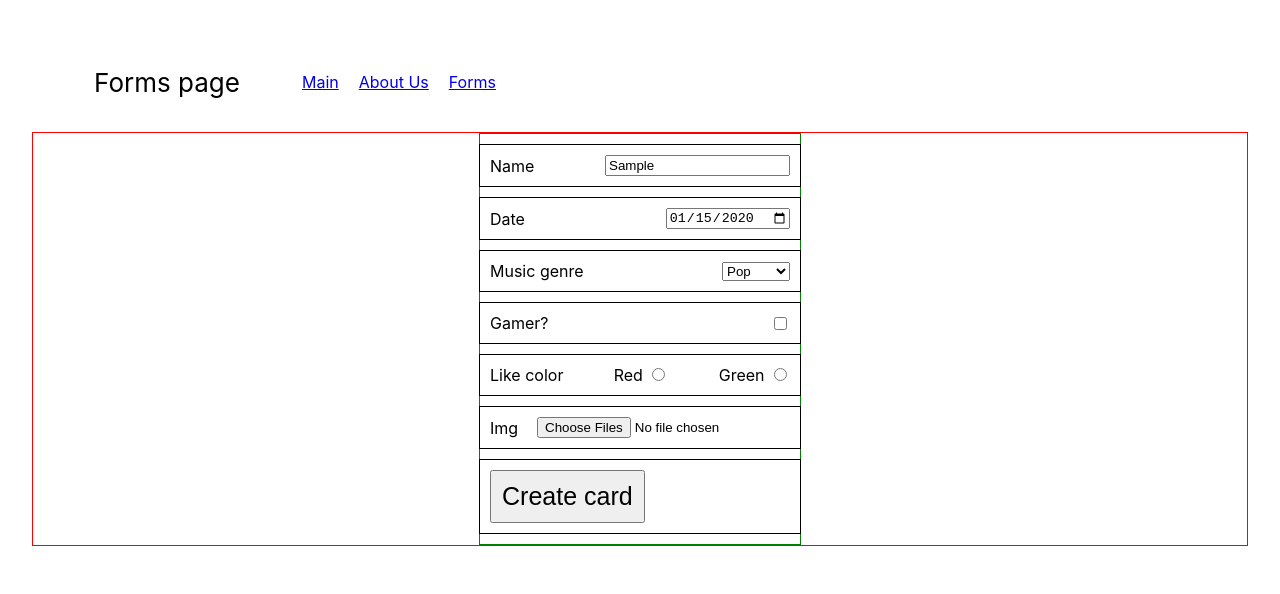
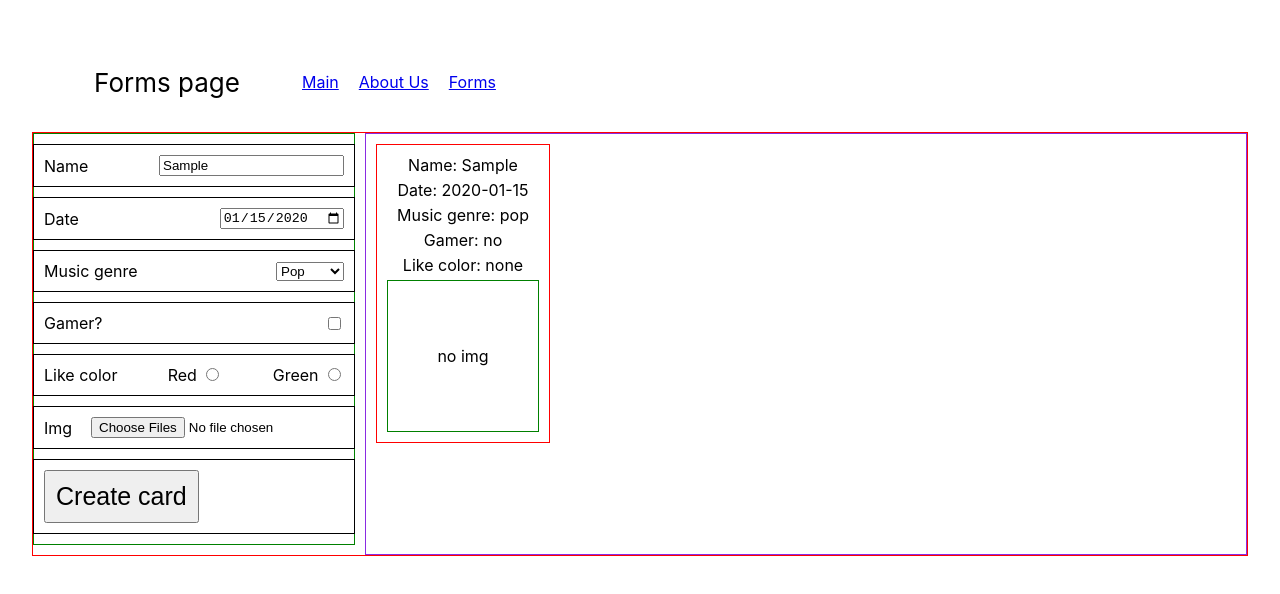
Before and after one commit to olegpl1993/reactRSS, a React (Vite) app: page /forms in a window 1280 px wide. Both pictures are taken after typing "Sample", "2020-01-15" into the empty fields and a click on the button "Create card". Shown: the top 594 px of the page. Built offline with nearby package versions, Linux system fonts and the light colour scheme.

Commit message:
feat: create formCard

```diff
--- a/src/card/card.tsx
+++ b/src/components/card/card.tsx
@@ -1,21 +1,6 @@
 import './card.css';
 import React from 'react';
-
-interface Product {
-  product: {
-    id: number;
-    title: string;
-    description: string;
-    price: number;
-    discountPercentage: number;
-    rating: number;
-    stock: number;
-    brand: string;
-    category: string;
-    thumbnail: string;
-    images: string[];
-  };
-}
+import { Product } from 'types';
 
 class Card extends React.Component<Product> {
   render() {
--- /dev/null
+++ b/src/components/formCard/formCard.css
@@ -0,0 +1,18 @@
+.formCard {
+border: 1px solid red;
+padding: 10px;
+display: flex;
+align-items: center;
+justify-content: center;
+flex-direction: column;
+gap: 5px;
+}
+
+.formCardImg {
+  height: 150px;
+  width: 150px;
+  border: 1px solid green;
+  display: flex;
+  align-items: center;
+  justify-content: center;
+}
--- /dev/null
+++ b/src/components/formCard/formCard.tsx
@@ -0,0 +1,34 @@
+import './formCard.css';
+import React from 'react';
+import { FormData } from 'types';
+
+interface FormCardProps {
+  formData: FormData;
+}
+
+class FormCard extends React.Component<FormCardProps> {
+  render() {
+    const likeColor = this.props.formData.red
+      ? 'Red'
+      : this.props.formData.green
+      ? 'Green'
+      : 'none';
+    const imgUrl = this.props.formData.image ? this.props.formData.image : '';
+    return (
+      <div className="formCard">
+        <div className="formCardRow">Name: {this.props.formData.name}</div>
+        <div className="formCardRow">Date: {this.props.formData.date}</div>
+        <div className="formCardRow">Music genre: {this.props.formData.music}</div>
+        <div className="formCardRow">Gamer: {this.props.formData.gamer ? 'yes' : 'no'}</div>
+        <div className="formCardRow">Like color: {likeColor}</div>
+        {imgUrl.length > 0 ? (
+          <img className="formCardImg" src={imgUrl} alt="Img" />
+        ) : (
+          <div className="formCardImg">no img</div>
+        )}
+      </div>
+    );
+  }
+}
+
+export default FormCard;
--- a/src/pages/Forms/Forms.css
+++ b/src/pages/Forms/Forms.css
@@ -1,8 +1,10 @@
 .formsPage {
   border: 1px solid red;
   display: flex;
-  align-items: center;
-  justify-content: center;
+  align-items: flex-start;
+  justify-content: flex-start;
+  flex-direction: row;
+  gap: 10px;
 }
 
 .formsBox {
@@ -29,3 +31,13 @@
 padding: 10px;
 font-size: 25px;
 }
+
+.formCardBox {
+  border: 1px solid blueviolet;
+  padding: 10px;
+  display: flex;
+  flex-wrap: wrap;
+  gap: 10px;
+  width: 100%;
+  min-height: 400px;
+}
--- a/src/pages/Forms/Forms.tsx
+++ b/src/pages/Forms/Forms.tsx
@@ -1,19 +1,14 @@
 import './Forms.css';
 import React, { createRef } from 'react';
 import Header from '../Header/Header';
+import { FormData } from 'types';
+import FormCard from '../../components/formCard/formCard';
 
-interface FormData {
-  name: string;
-  date: string;
-  music: string;
-  gamer: boolean;
-  red: boolean;
-  green: boolean;
-  image: string;
+interface FormState {
+  formArr: FormData[];
 }
-
 class Forms extends React.Component {
-  state = {
+  state: FormState = {
     formArr: [],
   };
 
@@ -48,14 +43,15 @@ class Forms extends React.Component {
     this.formData.red = red ? red : false;
     const green = this.greenRef.current?.checked;
     this.formData.green = green ? green : false;
-    const image = this.imageRef.current?.value;
+    const imgFile = this.imageRef.current?.files;
+    const image = imgFile?.length ? URL.createObjectURL(imgFile[0]) : '';
     this.formData.image = image ? image : '';
-    console.log(this.state);
-    console.log(this.formData);
-    this.setState({ formArr: [...this.state.formArr, this.formData] });
+    this.setState({ formArr: [...this.state.formArr, Object.assign({}, this.formData)] });
   };
 
   render() {
+    const { formArr } = this.state;
+    console.log(formArr);
     return (
       <div className="forms">
         <Header pageName={'Forms'} />
@@ -108,6 +104,17 @@ class Forms extends React.Component {
               </button>
             </div>
           </div>
+          <div className="formCardBox">
+            {formArr.length > 0 ? (
+              formArr.map((formData) => (
+                <div key={Math.random()}>
+                  <FormCard formData={formData} />
+                </div>
+              ))
+            ) : (
+              <div>cards list empty</div>
+            )}
+          </div>
         </div>
       </div>
     );
--- a/src/pages/Main/Main.tsx
+++ b/src/pages/Main/Main.tsx
@@ -2,7 +2,7 @@ import './Main.css';
 import React, { Component } from 'react';
 import Header from '../Header/Header';
 import products from '../../bd';
-import Card from '../../card/card';
+import Card from '../../components/card/card';
 
 class Main extends Component {
   state = {
--- /dev/null
+++ b/src/types.ts
@@ -0,0 +1,25 @@
+export interface FormData {
+  name: string;
+  date: string;
+  music: string;
+  gamer: boolean;
+  red: boolean;
+  green: boolean;
+  image: string;
+}
+
+export interface Product {
+  product: {
+    id: number;
+    title: string;
+    description: string;
+    price: number;
+    discountPercentage: number;
+    rating: number;
+    stock: number;
+    brand: string;
+    category: string;
+    thumbnail: string;
+    images: string[];
+  };
+}
```
Also changed, not shown: src/components/card/card.css (renamed from src/card/card.css), 1 other file (tests, documents, lock files or other folders).
